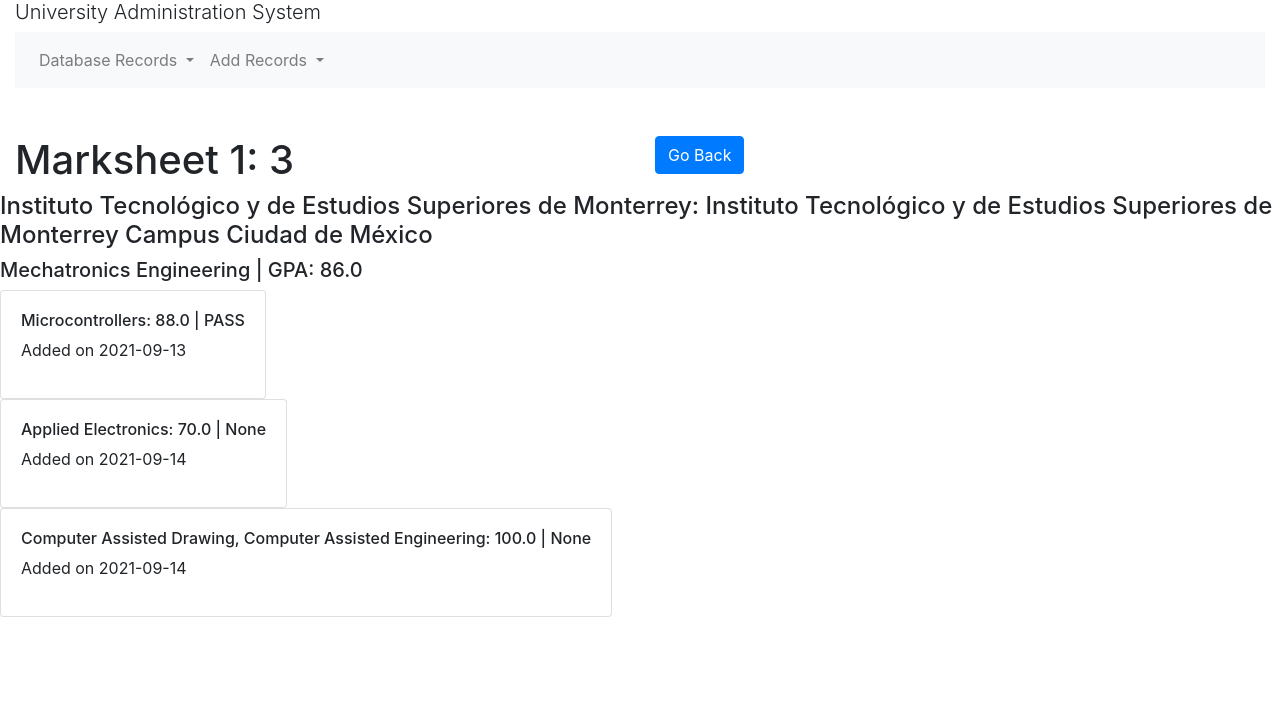
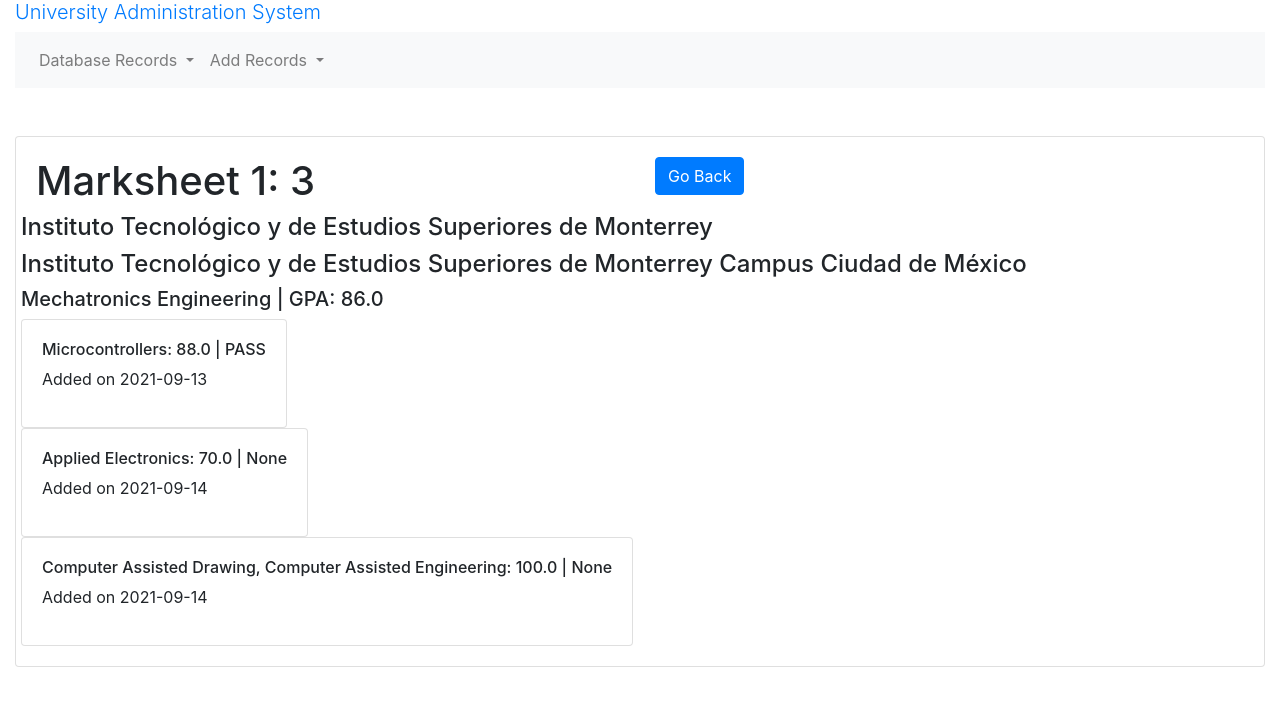
Before and after one commit to RaulMurgaPSL/PIP-University-Administration-System, a Flask app: page /marksheet/3 in a window 1280 px wide. Shown: the top 706 px of the page. Run offline with Flask 2, Linux system fonts and the light colour scheme; data comes from the database, SQL or seed files in the repository; both versions use the stored data as it was after the commit; some libraries are stand-ins or nearby versions.

Commit message:
FrontEnd Refactored 3

```diff
--- a/PIP_WebApp/templates/base.html
+++ b/PIP_WebApp/templates/base.html
@@ -16,7 +16,9 @@
   </head>
   <body>
     <div class="container-fluid">
-      <h1 class="lead"> University Administration System </h1>
+      <h1 class="lead">
+        <a href="{{ url_for('base') }}">University Administration System </a>
+      </h1>
       <nav class="navbar navbar-expand-lg navbar-light bg-light">
         <ul class="navbar-nav">
           <li class="nav-item dropdown">
--- a/PIP_WebApp/templates/marksheet.html
+++ b/PIP_WebApp/templates/marksheet.html
@@ -1,6 +1,8 @@
 {% extends "base.html" %}
 
 {% block main %}
+<div class="card">
+  <div class="card-body">
     <div class="row">
     <div class="col">
       <h1>Marksheet {{id}}: {{ student_id }}</h1>
@@ -10,8 +12,11 @@
     </div>
     </div>
     <div class="row">
-    <h4>{{ university.name }}: {{ college.name }}</h4>
+    <h4>{{ university.name }}</h4>
     </div>
+    <div class="row">
+      <h4>{{ college.name }}</h4>
+      </div>
     <div class="row">
     <h5>{{ stream.name }} | GPA: {{ gpa }}</h5>
     </div>
@@ -25,5 +30,6 @@
       </div>
     </div>
     {% endfor %}
-
+  </div>
+</div>
 {% endblock %}
```
Also changed, not shown: PIP_WebApp/test.db.
